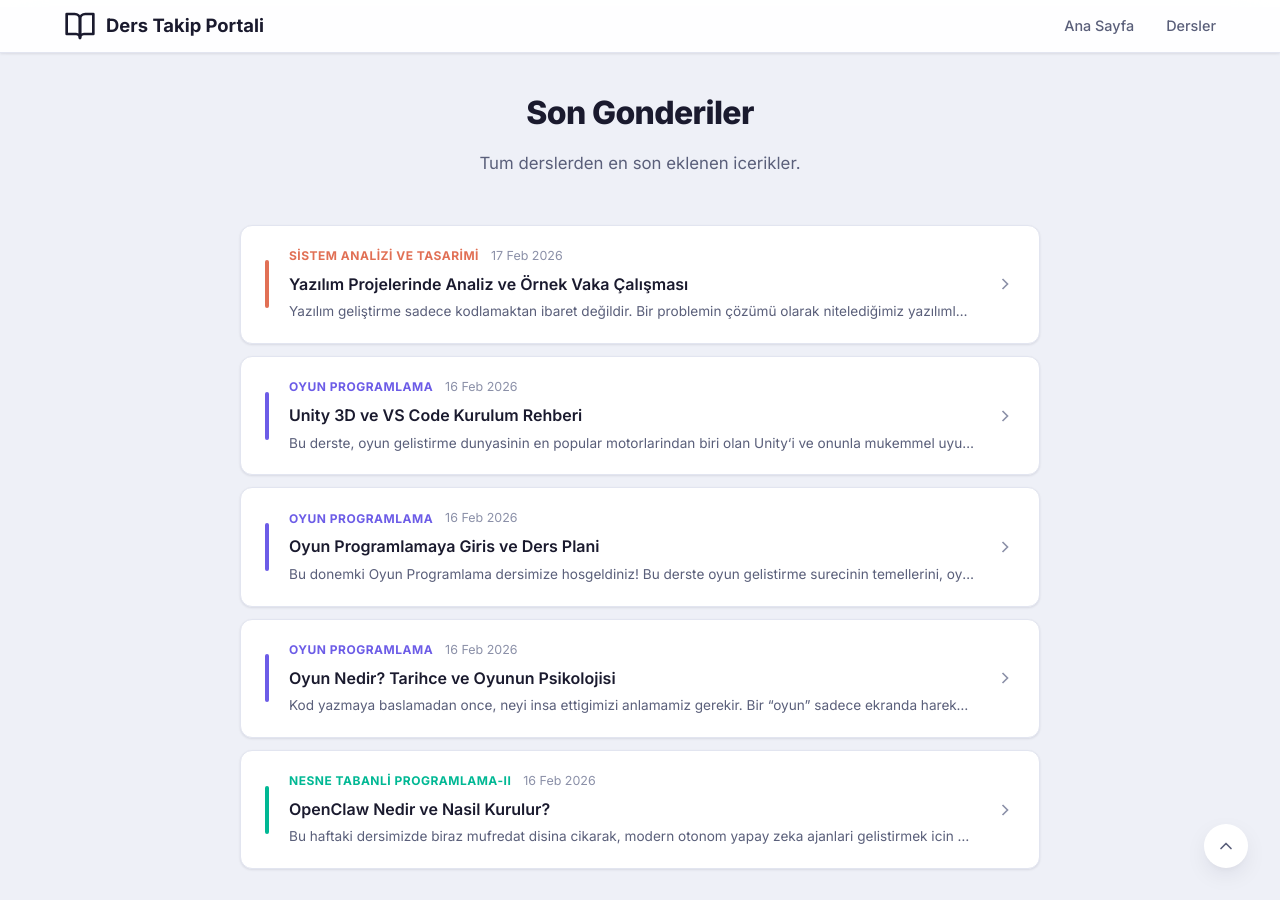
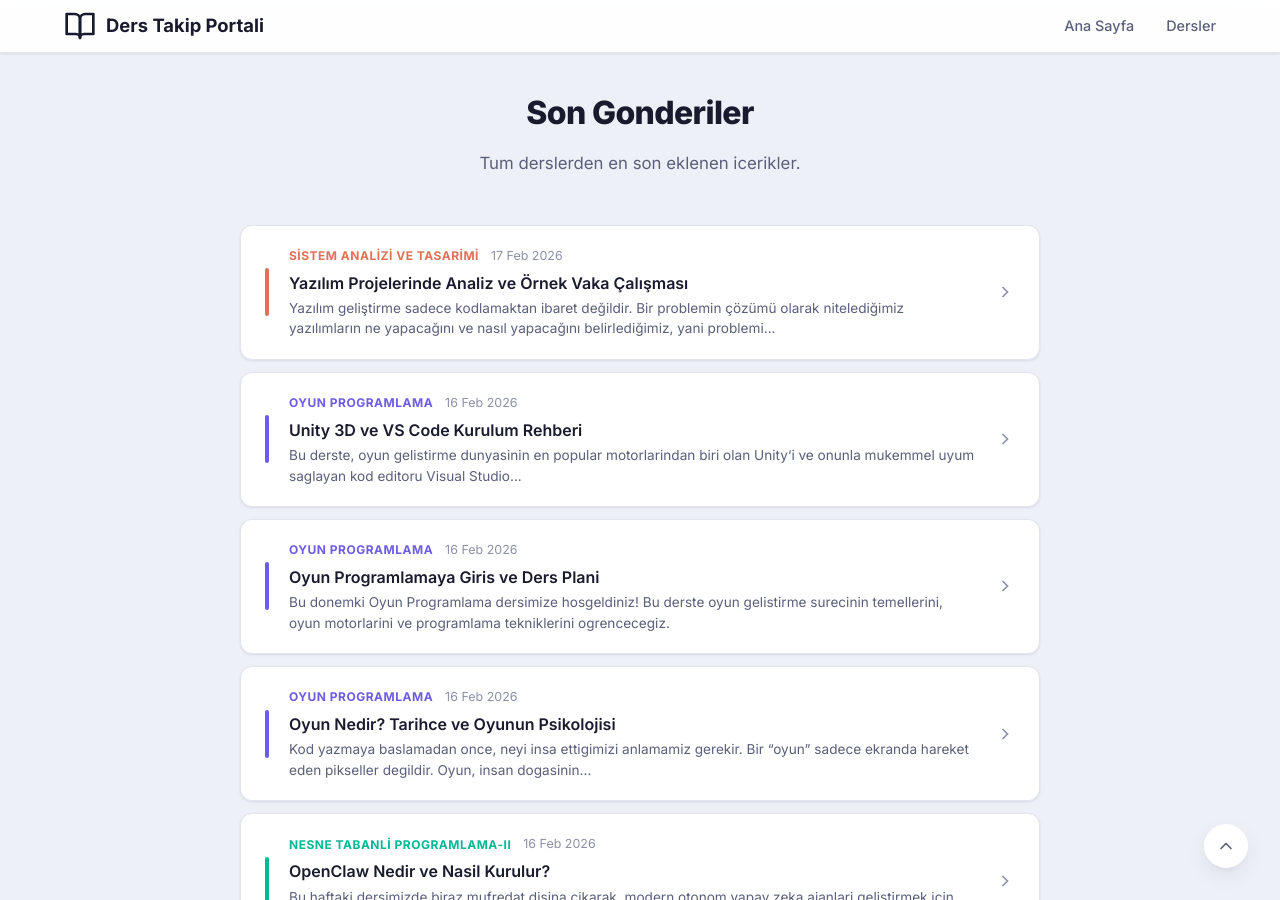
Before and after one commit to alpermku/dersler, a Jekyll site: the page built from index.html, in a window 1280 px wide and 900 px high, scrolled down 1603 px. Built offline with Jekyll 4.4.1, drawn with Linux system fonts in a browser that asks for light colours.

Commit message:
Fix text overflow in recent posts (switch to multiline clamp)

```diff
--- a/assets/css/main.css
+++ b/assets/css/main.css
@@ -552,17 +552,23 @@ img {
   font-weight: 600;
   color: var(--text);
   margin-bottom: 4px;
-  white-space: nowrap;
+  /* Multi-line clamp instead of single line */
+  display: -webkit-box;
+  -webkit-line-clamp: 2;
+  -webkit-box-orient: vertical;
   overflow: hidden;
-  text-overflow: ellipsis;
+  line-height: 1.4;
 }
 
 .rpi-excerpt {
   font-size: 0.85rem;
   color: var(--text-secondary);
-  white-space: nowrap;
+  /* Multi-line clamp */
+  display: -webkit-box;
+  -webkit-line-clamp: 2;
+  -webkit-box-orient: vertical;
   overflow: hidden;
-  text-overflow: ellipsis;
+  line-height: 1.5;
 }
 
 .rpi-arrow {
```
